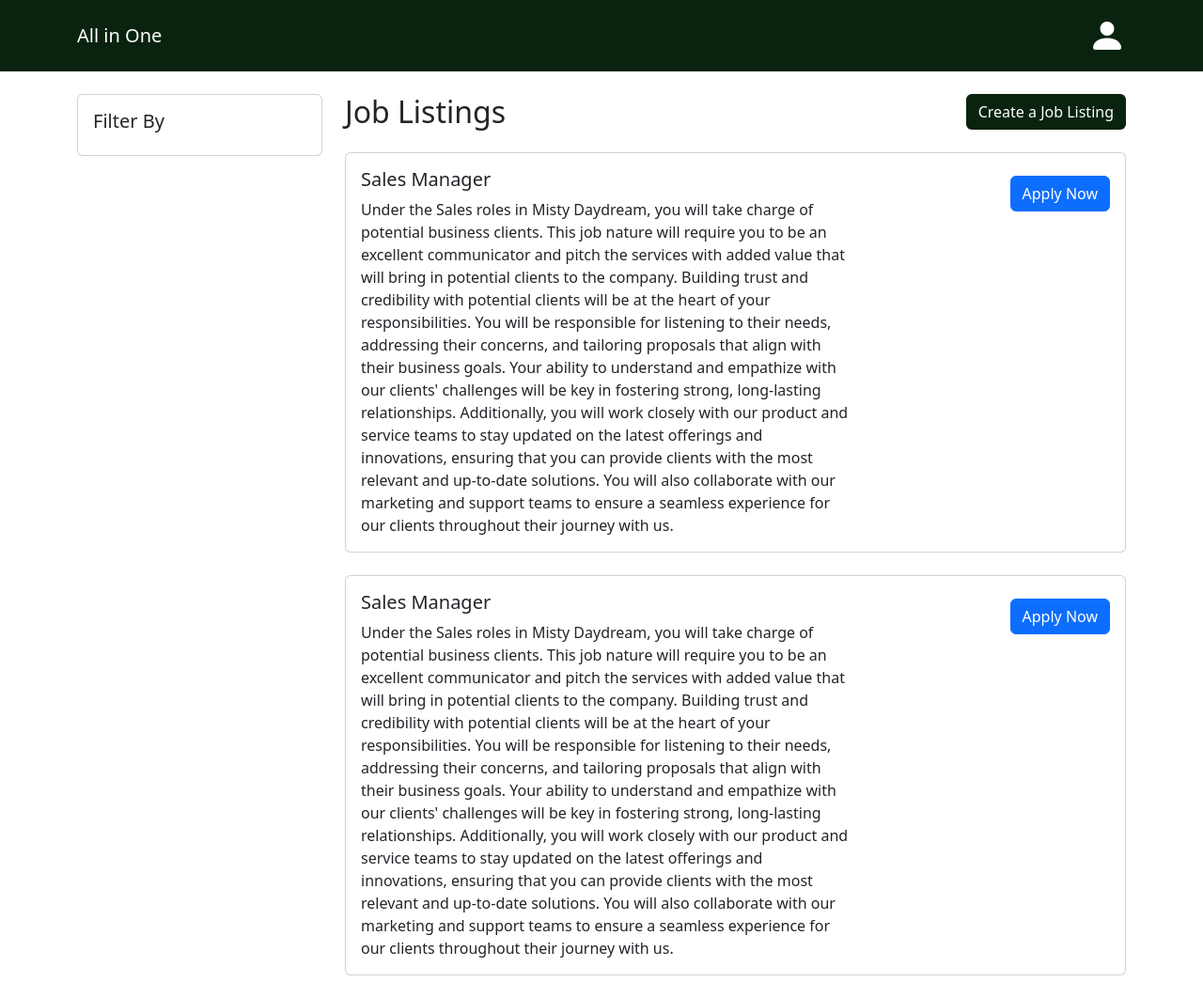
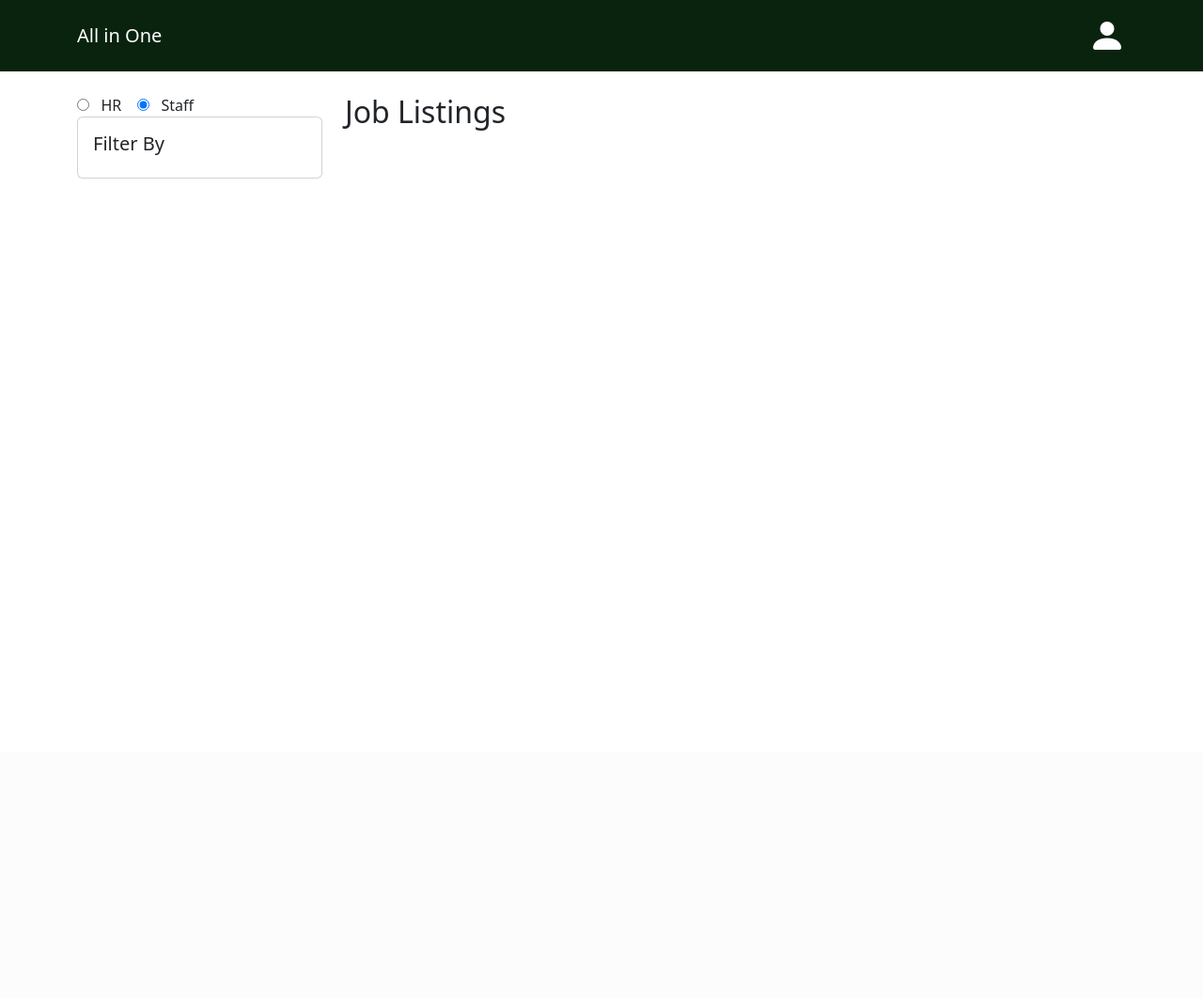
Before and after one commit to MrTaooo/SPM_KuihScrum, a Flask app: template templates/index.html in a window 1280 px wide. Shown: the whole page at 94% size. After the commit the page ends 190 px from the top, so only its background shows below. Run offline with Flask 3, Linux system fonts and the light colour scheme; tables that the repository leaves empty hold one stand-in row (values such as "Sample post"); the template is opened without the code that fills it: values that come from a table or form of the project are taken from there, most other values are stand-ins (such as "Sample title", 1, 10 or a date in 2020); parts of the project's set-up code (start-up, migrations or seed data) failed here and were passed over; some libraries are stand-ins or nearby versions.

Commit message:
Major updates
Edited the vue where role are populated dynamically. Job listings are also created based on db output. Certain UI elements will be shown when accessRights is 1. Currently missing the feature to auto reload the page to show ui based on access rights. Still wip.

```diff
--- a/app.py
+++ b/app.py
@@ -25,8 +25,6 @@ app.config['SQLALCHEMY_TRACK_MODIFICATIONS'] = False
 db = SQLAlchemy(app)
 
 # Model Class: Role
-
-
 class Role(db.Model):
     __tablename__ = 'Role'
 
@@ -43,9 +41,8 @@ class Role(db.Model):
             "Role_Desc": self.Role_Desc
         }
 
+
 # Model Class: Job_Listing
-
-
 class JobListing(db.Model):
     __tablename__ = 'Job_Listing'
 
@@ -69,32 +66,7 @@ class JobListing(db.Model):
         }
 
 
-@app.route("/")
-def index():
-    if not session.get("user_name"):
-        return redirect("/login")
-    return render_template('index.html')
-
-
-@app.route('/login', methods=['GET','POST'])
-def login():
-    if request.method == 'POST':
-        # retrieve form data
-        user_type = request.form.get('user_type')
-        session['user_type'] = user_type
-        return render_template('index.html')
-    return render_template('login.html')
-
-
-@app.route('/logout')
-def logout():
-    # Remove the username from the session
-    session["user_type"] = None
-    return 'Logout successful'
-
 # Get all roles in company
-
-
 @app.route("/roles")
 def get_all_roles():
     rolelist = Role.query.all()
@@ -116,7 +88,6 @@ def get_all_roles():
 
 
 # Get all Role Descriptions
-
 @app.route("/rolesDescription")
 def get_roles_description():
     roles = Role.query.all()
@@ -131,8 +102,6 @@ def get_roles_description():
 
 
 # Get all Job Listings
-
-
 @app.route("/joblistings")
 def get_all_joblistings():
     joblistings = JobListing.query.all()
--- a/static/js/index.js
+++ b/static/js/index.js
@@ -8,6 +8,7 @@ const jobsPage = Vue.createApp({
     return {
       jobListings: [],
       roles: [],
+      userType: 0,
       accessRight: 0,
       roleDescriptions: {}
     };
@@ -16,6 +17,20 @@ const jobsPage = Vue.createApp({
   mounted() {
     console.log("-------In user mounted------");
     // retrieve all job listings
+    this.getAllJobListings()
+  },
+
+  methods: {
+
+    // this function is to get the user type, by default it will be 0, which is a normal user
+    // 1 will be HR
+    updateUserType() {
+      // Store the selected user-type in localStorage
+      this.accessRight = this.userType;
+    },
+
+    // I created this method so that i can recall this after creating a new job listing
+    getAllJobListings() {
       axios
       .get(get_joblistings_URL)
       .then((response) => {
@@ -35,6 +50,10 @@ const jobsPage = Vue.createApp({
             this.jobListings.splice(i, 1); // Remove the item at index i
           }
         }
+
+        // these 2 methods are called to populate the roles and roleDescriptions array when the page first loads
+        this.getAllRoles();
+        this.getRolesDescription();
         console.log(this.jobListings);
 
 
@@ -42,18 +61,14 @@ const jobsPage = Vue.createApp({
       .catch((error) => {
         console.log(error);
       });
-
     },
 
-  methods: {
-
-    getAllRoles () {
+    getAllRoles() {
       // on Vue instance created, load the book list
       axios
         .get(get_roles_URL)
         .then((response) => {
-                  console.log(response);
-                  this.roles = response.data["data"]["roles"];
+          this.roles = response.data["data"]["roles"].map((role) => role.Role_Name);
         })
         .catch(error => {
           // Errors when calling the service; such as network error,
@@ -68,14 +83,21 @@ const jobsPage = Vue.createApp({
       axios
         .get(get_roles_description_URL)
         .then((response) => {
-            this.rolesDescriptions = response.data;
-            console.log(this.roleDescriptions)
+          this.roleDescriptions = response.data;
         })
         .catch(error => {
           console.log(error);
         });
+    },
+
+    // When the user click on close for the success modal, this method will run to close the createjob modal
+    closeModals() {
+      var createjobModal = bootstrap.Modal.getOrCreateInstance(
+        document.getElementById("createJob")
+      );
+      createjobModal.hide();
+      this.getAllJobListings();
     }
-
   },
 });
 
--- a/static/js/jobCreation.js
+++ b/static/js/jobCreation.js
@@ -1,5 +1,17 @@
 const form = document.querySelector("form");
 const jobCreationButton = document.getElementById("jobCreationButton");
+
+// --------------------- TO RESTRICT USE FROM SELECTING DATES BEFORE TODAY (START) ---------------------
+var today = new Date();
+var tomorrow = new Date(today);
+tomorrow.setDate(tomorrow.getDate() + 1);
+var dd = String(tomorrow.getDate()).padStart(2, "0");
+var mm = String(tomorrow.getMonth() + 1).padStart(2, "0"); //January is 0!
+var yyyy = tomorrow.getFullYear();
+
+tomorrow = yyyy + "-" + mm + "-" + dd;
+document.getElementById("closingDate").setAttribute("min", tomorrow);
+// --------------------- TO RESTRICT USE FROM SELECTING DATES BEFORE TODAY (END) ---------------------
 
 jobCreationButton.addEventListener("click", function (event) {
   event.preventDefault(); // Prevent the default form submission behavior
@@ -27,6 +39,8 @@ jobCreationButton.addEventListener("click", function (event) {
           document.getElementById("successModal")
         );
         successModal.show();
+
+        // do we need the 2 lines below? what is the purpose?
         var errorMessageNode = document.getElementById("errorMessage");
         errorMessageNode.innerHTML = "";
       }
@@ -35,15 +49,3 @@ jobCreationButton.addEventListener("click", function (event) {
       console.error("Error sending data:", error);
     });
 });
-
-// --------------------- TO RESTRICT USE FROM SELECTING DATES BEFORE TODAY (START) ---------------------
-var today = new Date();
-var tomorrow = new Date(today);
-tomorrow.setDate(tomorrow.getDate() + 1);
-var dd = String(tomorrow.getDate()).padStart(2, "0");
-var mm = String(tomorrow.getMonth() + 1).padStart(2, "0"); //January is 0!
-var yyyy = tomorrow.getFullYear();
-
-tomorrow = yyyy + "-" + mm + "-" + dd;
-document.getElementById("closingDate").setAttribute("min", tomorrow);
-// --------------------- TO RESTRICT USE FROM SELECTING DATES BEFORE TODAY (END) ---------------------
--- a/templates/index.html
+++ b/templates/index.html
@@ -1,5 +1,6 @@
 <!doctype html>
 <html lang="en">
+
 <head>
     <!-- Required meta tags -->
     <meta charset="utf-8">
@@ -12,7 +13,8 @@
 
     <!-- Library for the datepicker in the create job listings and dropdown in create job listings-->
     <script src="https://ajax.googleapis.com/ajax/libs/jquery/3.4.1/jquery.min.js"></script>
-        <script src="https://cdnjs.cloudflare.com/ajax/libs/bootstrap-datepicker/1.9.0/js/bootstrap-datepicker.min.js"></script>
+    <script
+        src="https://cdnjs.cloudflare.com/ajax/libs/bootstrap-datepicker/1.9.0/js/bootstrap-datepicker.min.js"></script>
     <link rel="stylesheet" href="../static/css/main.css">
 
     <!-- Popper library for dropdown and dropdown -->
@@ -33,6 +35,17 @@
             <div class="row">
                 <!-- Left Sidebar - Filter Menu -->
                 <div class="col-md-3">
+
+                    <!--Select user type here for current sprint-->
+                    <input type="radio" id="hr" name="user_type" value="1" v-model="userType" @change="updateUserType">
+                    &nbsp;
+                    <label for="hr"> HR </label>
+                    &nbsp;&nbsp;
+                    <input type="radio" id="staff" name="user_type" value="0" v-model="userType" @change="updateUserType">
+                    &nbsp;
+                    <label for="staff"> Staff </label>
+                    <!----------------------------END OF USER-TYPE SELECTION CODES---------------------------------->
+
                     <div class="card">
                         <div class="card-body">
                             <h5 class="card-title">Filter By</h5>
@@ -50,14 +63,16 @@
                             <h2>Job Listings</h2>
                         </div>
                         <div class="col-md-6 text-md-end">
-                                <button type="button" class="btn nav-color text-white" data-bs-toggle="modal" data-bs-target="#createJob">
+                            <button v-if="accessRight === 1" type="button" class="btn nav-color text-white" data-bs-toggle="modal"
+                                data-bs-target="#createJob">
                                 Create a Job Listing
                             </button>
                         </div>
                     </div>
 
                     <!-- Modal form to create job listing -->
-                    <div class="modal fade modal-lg" id="createJob" tabindex="-1" role="dialog" aria-labelledby="exampleModalLabel" aria-hidden="true">
+                    <div class="modal fade modal-lg" id="createJob" tabindex="-1" role="dialog"
+                        aria-labelledby="exampleModalLabel" aria-hidden="true">
                         <div class="modal-dialog" role="document">
                             <div class="modal-content">
                                 <div class="modal-header">
@@ -70,25 +85,23 @@
                                                 <div class="col-md-6">
                                                     <!-- Role -->
                                                     <div class="form-group row">
-                                                        <label for="role" class="col-4 col-form-label text-end">Role:</label>
+                                                        <label for="role"
+                                                            class="col-4 col-form-label text-end">Role:</label>
                                                         <div class="col-8">
                                                             <!-- Role dropdown box -->
                                                             <div class="btn-group">
                                                                 <select class="form-control" id="roleTitle">
-                                                                    <option>Software Developer</option>
-                                                                    <option>Data Analyst</option>
-                                                                    <option>Marketing Specialist</option>
-                                                                    <option>Sales Representative</option>
+                                                                    <option v-for="role in roles" :key="role">{{ role }}</option>
                                                                 </select>
                                                             </div>
-
                                                         </div>
                                                     </div>
                                                 </div>
                                                 <div class="col-md-6">
                                                     <!-- Closing Date -->
                                                     <div class="form-group row form-inline">
-                                                        <label for="date" class="col-4 col-form-label text-end">Closing Date:</label>
+                                                        <label for="date" class="col-4 col-form-label text-end">Closing
+                                                            Date:</label>
                                                         <div class="col-8 mt-2">
                                                             <input type="date" name="closingDate" id="closingDate">
                                                         </div>
@@ -97,28 +110,33 @@
                                             </div>
                                         </div>
                                     </form>
-                                    <p style="margin-top: 1%; margin-left:11%; color: red; font-weight: bold;" id="errorMessage"></p>
+                                    <p style="margin-top: 1%; margin-left:11%; color: red; font-weight: bold;"
+                                        id="errorMessage"></p>
                                 </div>
                                 <div class="modal-footer">
-                                    <button type="button" class="btn btn-secondary" data-bs-dismiss="modal">Cancel</button>
+                                    <button type="button" class="btn btn-secondary"
+                                        data-bs-dismiss="modal">Cancel</button>
                                     <button type="submit" id="jobCreationButton" class="btn btn-primary">Save</button>
                                 </div>
                             </div>
                         </div>
                     </div>
-                    <!-- Modal -->
-                    <div class="modal fade" id="successModal" tabindex="-1" aria-labelledby="successModalLabel" aria-hidden="true">
+                    <!-- Success Modal -->
+                    <div class="modal fade" id="successModal" tabindex="-1" aria-labelledby="successModalLabel"
+                        aria-hidden="true">
                         <div class="modal-dialog">
                             <div class="modal-content">
                                 <div class="modal-header">
                                     <h5 class="modal-title" id="successModalLabel">Success</h5>
-                            <button type="button" class="btn-close" data-bs-dismiss="modal" aria-label="Close"></button>
+                                    <button type="button" class="btn-close" data-bs-dismiss="modal"
+                                        aria-label="Close"></button>
                                 </div>
                                 <div class="modal-body">
                                     Job listing created successfully!
                                 </div>
                                 <div class="modal-footer">
-                            <button type="button" class="btn btn-secondary" data-bs-dismiss="modal">Close</button>
+                                    <button type="button" class="btn btn-secondary"
+                                        data-bs-dismiss="modal" @click="closeModals()">Close</button>
                                 </div>
                             </div>
                         </div>
@@ -127,50 +145,35 @@
                     <!-- Add job listings here -->
                     <!-- Replace dummy card with these variables -->
                     <div v-for="job in jobListings">
-                            {{job.JobList_ID}}
-                            {{job.Closing_date}}
-                            {{job.publish_Date}}
-                            {{job.Role_Name}}
-                        </div>
-
-                        <!-- posting 1 -->
-                        <div id="joblist-1" class="card mb-4">
+                        <div id="{{job.JobList_ID}}" class="card mb-4">
                             <div class="card-body">
                                 <div class="row">
                                     <!-- Created dummy cards with dummy text, replace with text from db -->
 
-                                    <div class="col-md-8"> <!--adjust as needed -->
-                                        <h5 class="card-title"> Sales Manager</h5>
-                                        <p class="card-text">Under the Sales roles in Misty Daydream, you will take charge of potential business clients. This job nature will require you to be an excellent communicator and pitch the services with added value that will bring in potential clients to the company. Building trust and credibility with potential clients will be at the heart of your responsibilities. You will be responsible for listening to their needs, addressing their concerns, and tailoring proposals that align with their business goals. Your ability to understand and empathize with our clients' challenges will be key in fostering strong, long-lasting relationships. Additionally, you will work closely with our product and service teams to stay updated on the latest offerings and innovations, ensuring that you can provide clients with the most relevant and up-to-date solutions. You will also collaborate with our marketing and support teams to ensure a seamless experience for our clients throughout their journey with us.
+                                    <div class="col-md-6 p-0"> <!--adjust as needed -->
+                                        <h5 class="card-title"> {{job.Role_Name}} </h5>
+                                        <p class="card-text"> {{roleDescriptions[job.Role_Name]}} </p>
                                     </div>
 
-                                    <div class="col-md-4 text-md-end"> <!--adjust as needed -->
-                                        <a href="#" class="btn btn-primary mt-2 mr-2">Apply Now</a> <!-- Replace # with your link -->
+                                    <div class="col-md-2 p-0 text-center">
+                                        <h5 class="card-title"> {{job.publish_Date}} </h5>
+                                    </div>
+
+                                    <div class="col-md-2 p-0 text-center">
+                                        <h5 class="card-title"> {{job.Closing_date}} </h5>
+                                    </div>
+
+                                    <div class="col-md text-md-end p-0 text-center"> <!--adjust as needed -->
+                                        <a href="#" class="btn btn-primary mt-2 mr-2">Apply Now</a>
+                                        <!-- Replace # with your link -->
+                                    </div>
+                                    <div class="col-md text-md-end m-auto p-auto">
+                                        <button v-if="accessRight === 1" >Edit</button>
                                     </div>
                                 </div>
                             </div>
                         </div>
-
-                        <!-- posting 2 -->
-                        <div id="joblist-2" class="card mb-4">
-                            <div class="card-body">
-                                <div class="row">
-                                    <!-- Created dummy cards with dummy text, replace with text from db -->
-
-
-                                    <div class="col-md-8"> <!--adjust as needed -->
-                                        <h5 class="card-title"> Sales Manager</h5>
-                                        <p class="card-text">Under the Sales roles in Misty Daydream, you will take charge of potential business clients. This job nature will require you to be an excellent communicator and pitch the services with added value that will bring in potential clients to the company. Building trust and credibility with potential clients will be at the heart of your responsibilities. You will be responsible for listening to their needs, addressing their concerns, and tailoring proposals that align with their business goals. Your ability to understand and empathize with our clients' challenges will be key in fostering strong, long-lasting relationships. Additionally, you will work closely with our product and service teams to stay updated on the latest offerings and innovations, ensuring that you can provide clients with the most relevant and up-to-date solutions. You will also collaborate with our marketing and support teams to ensure a seamless experience for our clients throughout their journey with us.
                     </div>
-
-                                    <div class="col-md-4 text-md-end"> <!-- adjust as needed -->
-                                        <a href="#" class="btn btn-primary mt-2 mr-2">Apply Now</a> <!-- Replace # with your link -->
-                                    </div>
-                                </div>
-                            </div>
-                        </div>
-
-
                 </div>
             </div>
         </div>
@@ -179,8 +182,8 @@
     </div>
     <!-- jQuery code to update the selected role dynamically -->
     <script>
-            $(document).ready(function() {
-                $('.dropdown-item').click(function() {
+        $(document).ready(function () {
+            $('.dropdown-item').click(function () {
                 var selectedRole = $(this).data('role');
                 $('#selectedRole').text(selectedRole);
             });
@@ -188,7 +191,7 @@
     </script>
     <!-- Datepicker function -->
     <script>
-            $(function(){
+        $(function () {
             $('#datepicker').datepicker();
         });
     </script>
```
Lines whose indentation alone changed are shown as unchanged.
